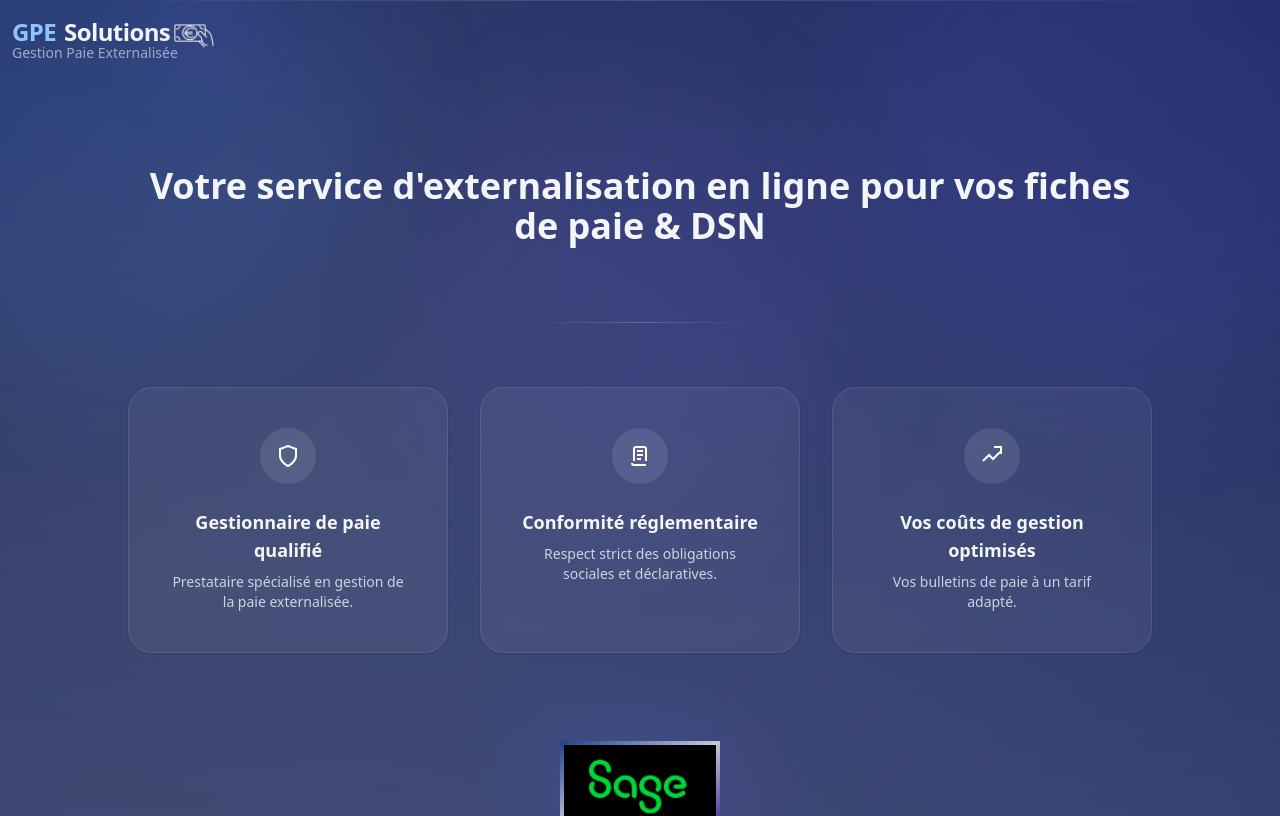
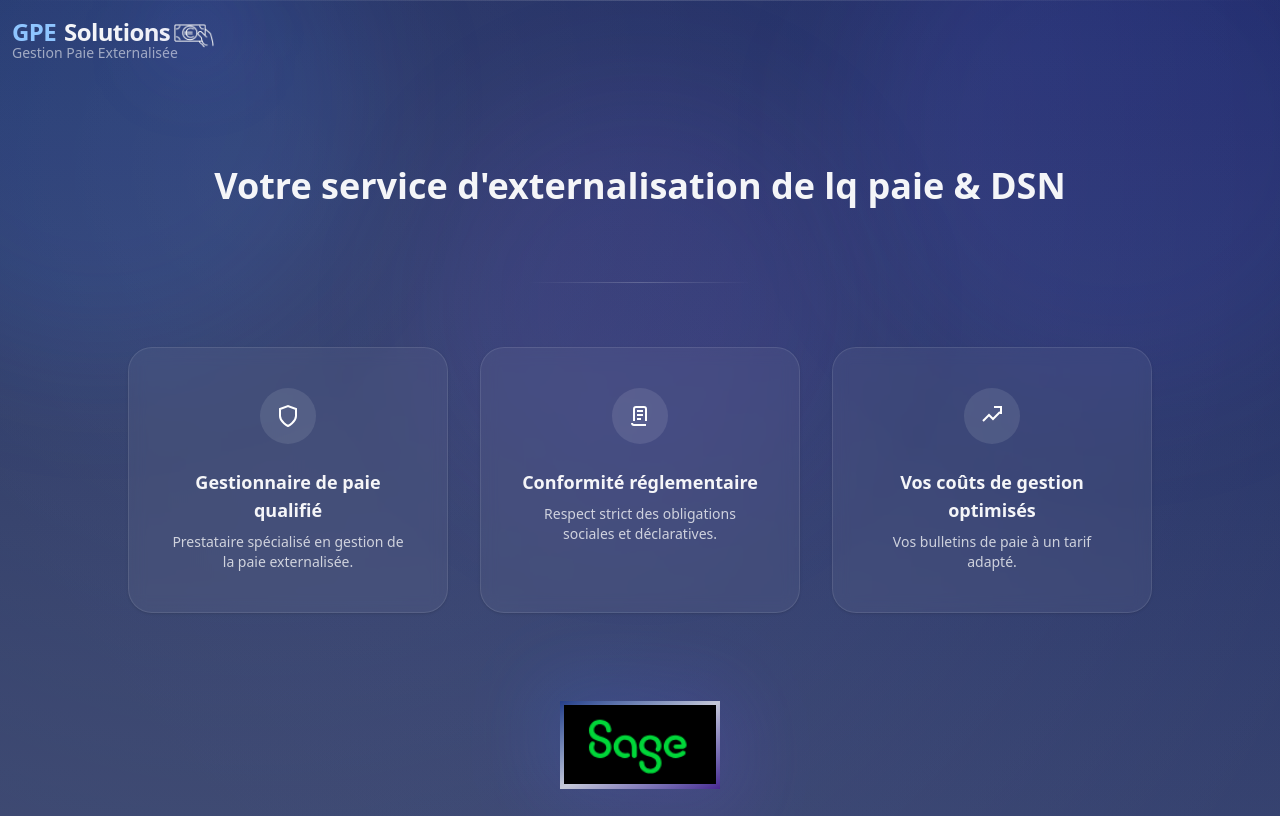
Before and after one commit to bassemshili3-cpu/gpe-solutions, a Next.js app: page / in a window 1280 px wide. Shown: the top 816 px of the page. Built offline with nearby package versions, Linux system fonts and the light colour scheme.

Commit message:
Update 5.8

```diff
--- a/app/page.tsx
+++ b/app/page.tsx
@@ -103,7 +103,7 @@ export default function Home() {
     <div className="max-w-5xl mx-auto text-center">
       <AnimatedFadeIn>
         <h2 className="mt-20 text-3xl md:text-4xl font-bold text-white/95 mb-10">
-          Votre service d'externalisation en ligne pour vos fiches de paie & DSN        </h2>
+          Votre service d'externalisation de lq paie & DSN        </h2>
       </AnimatedFadeIn>
 
       {/* Center tagline */}
```
